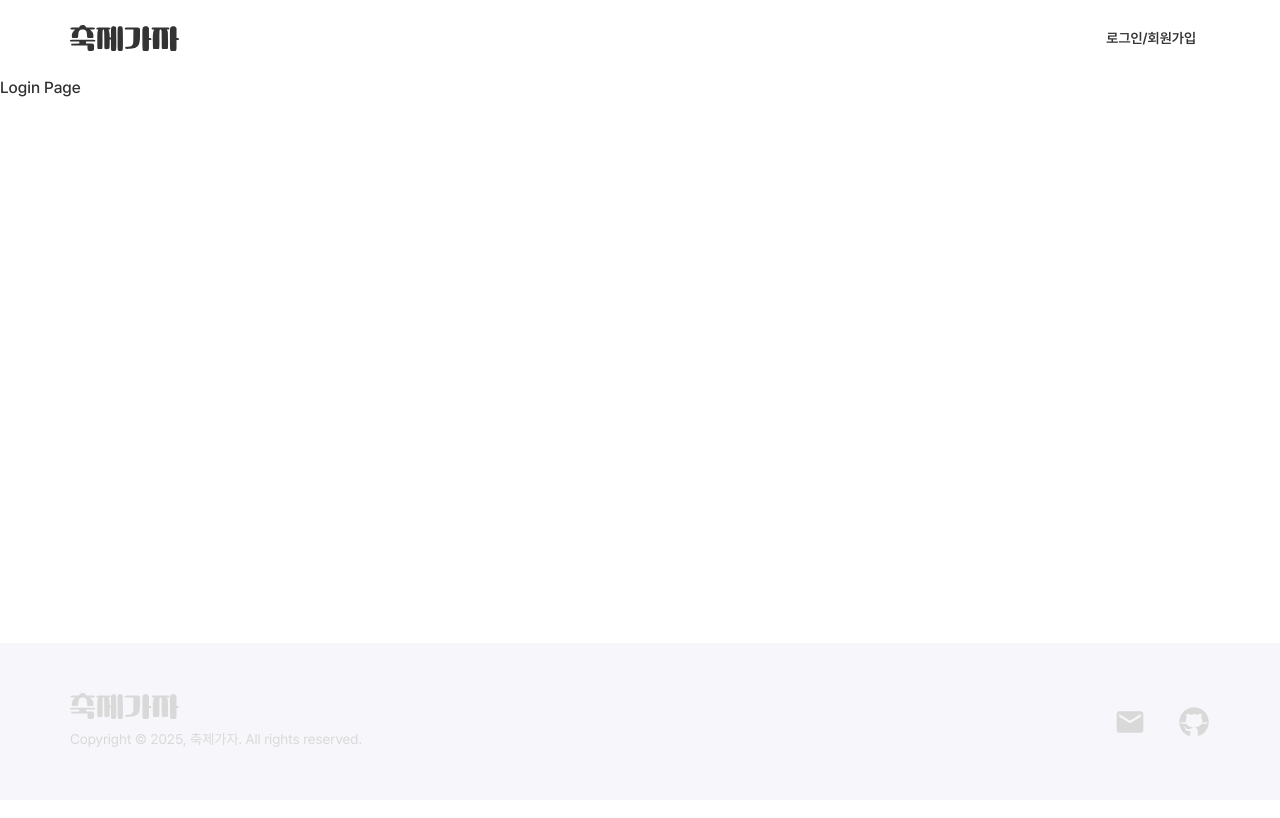
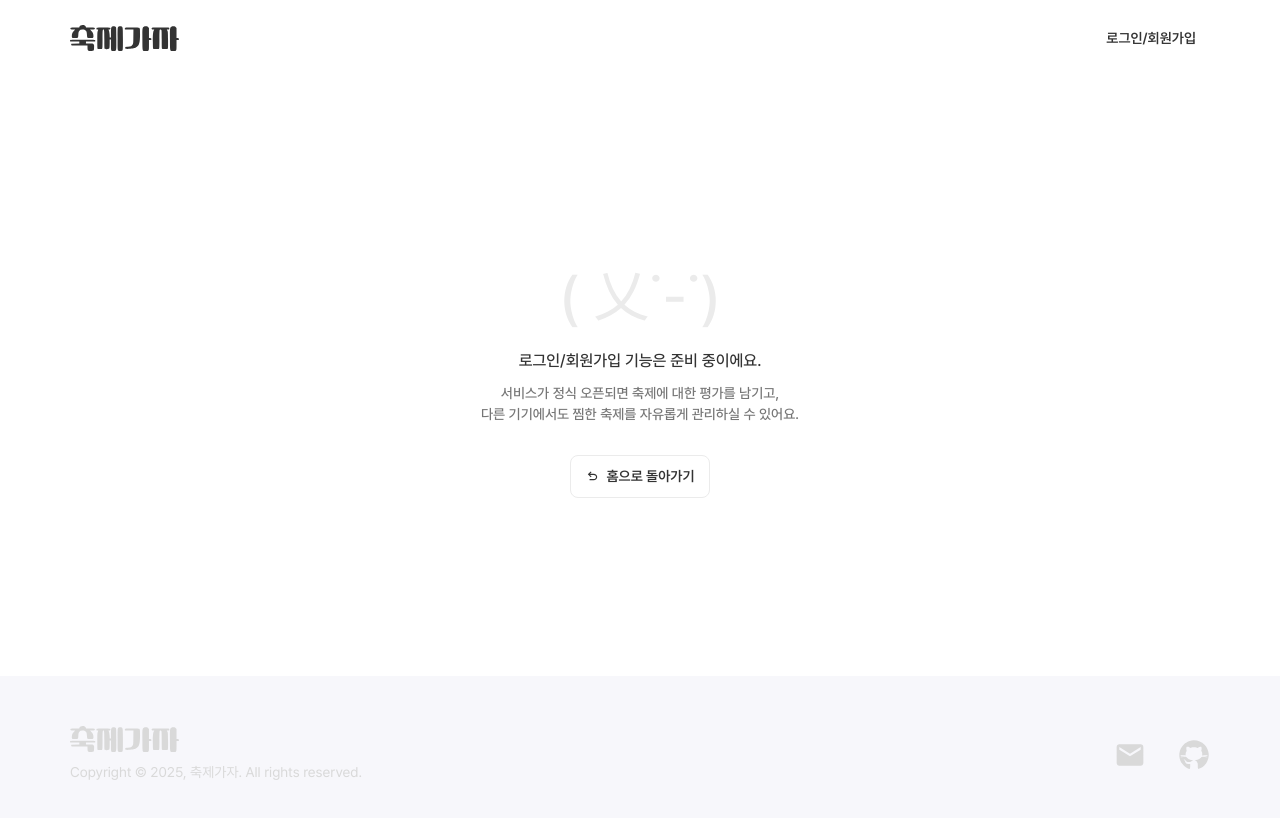
Before and after one commit to kangminguu/goToTheFestival-next, a Next.js app: page /login in a window 1280 px wide. Shown: the top 818 px of the page. Built offline with nearby package versions, Linux system fonts and the light colour scheme; what tailwindcss-animated would draw is missing.

Commit message:
feature : 로그인 페이지에 안내 문구 추가 및 평점 없음 추가 (#82)
* feature : 로그인 페이지 안내 문구 추가

* chore : 평가 없음 추가

```diff
--- a/app/detail/[id]/components/DetailTitleSection.tsx
+++ b/app/detail/[id]/components/DetailTitleSection.tsx
@@ -39,7 +39,7 @@ export default function DetailTitleSection({
                 <span className="bg-font-secondary w-[4px] h-[4px] rounded-full" />
 
                 <button className="row-center gap-[5px] text-font-secondary text-[14px] md:text-[16px]">
-                    14개 평가
+                    평가 없음
                     <img
                         src="/assets/arrow/arrow_gray.svg"
                         alt="rating"
--- a/app/login/page.tsx
+++ b/app/login/page.tsx
@@ -1,7 +1,30 @@
+import Link from "next/link";
+import Button from "../../components/Button/Button";
+
+export function generateMetadata() {
+    return {
+        title: "로그인 - 축제가자",
+    };
+}
+
 export default function LoginPage() {
     return (
-        <div>
-            <h3>Login Page</h3>
+        <div className="min-max-padding min-h-[400px] md:min-h-[600px] col-center justify-center gap-[10px]">
+            <span className="text-border-base text-[56px]">( 乂˙-˙)</span>
+            <h2>로그인/회원가입 기능은 준비 중이에요.</h2>
+            <p className="text-center text-[14px] text-font-secondary">
+                서비스가 정식 오픈되면 축제에 대한 평가를 남기고,
+                <br />
+                다른 기기에서도 찜한 축제를 자유롭게 관리하실 수 있어요.
+            </p>
+
+            <Link href="/" className="mt-[20px]">
+                <Button
+                    title="홈으로 돌아가기"
+                    icon="/assets/undo.svg"
+                    isBorder
+                />
+            </Link>
         </div>
     );
 }
--- a/components/FestivalCard/FestivalCard.tsx
+++ b/components/FestivalCard/FestivalCard.tsx
@@ -48,7 +48,7 @@ export default function FestivalCard({ festival }) {
 
                 {/* 평점, 위치, 기간 */}
                 <div className="flex flex-col md:gap-[8px] gap-[5px]">
-                    <Rating rating={4.7} />
+                    <Rating rating={0} />
 
                     <Address address={festival.addr1} sizeType="card" />
 
```
